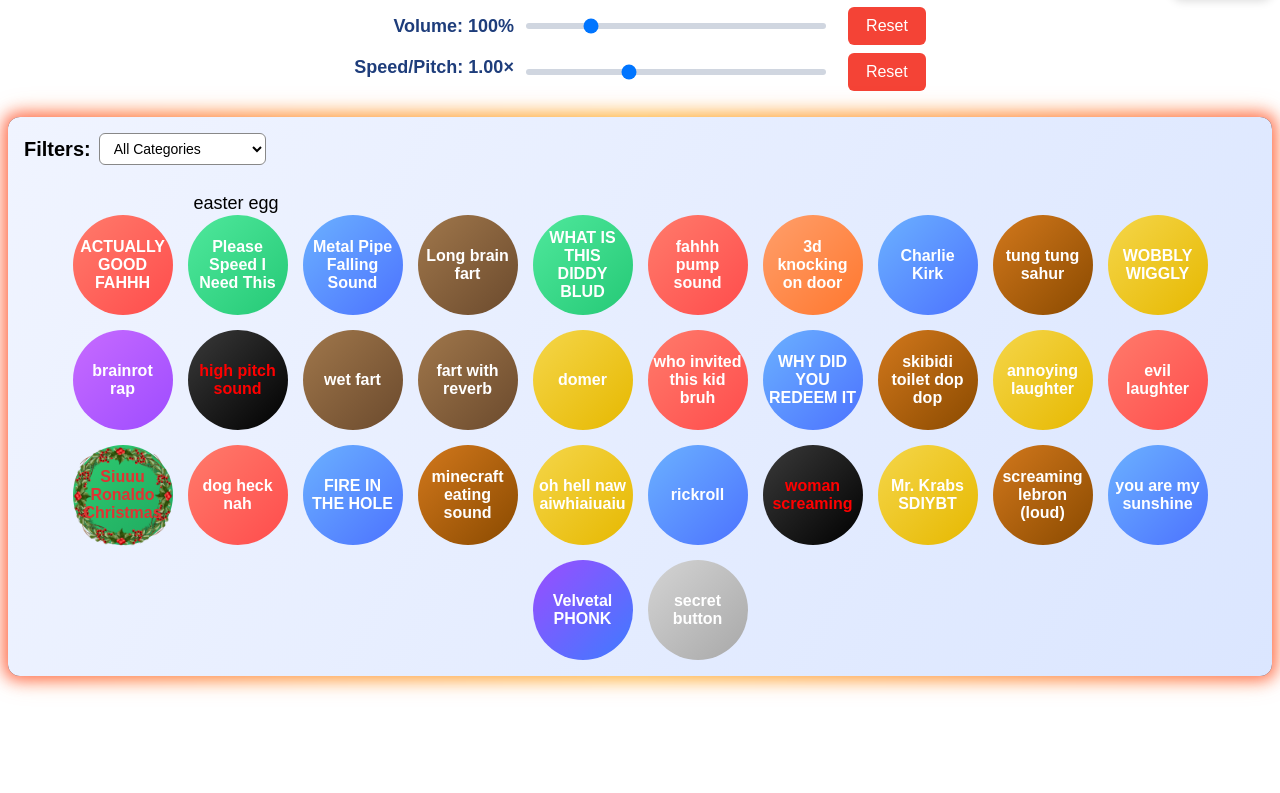
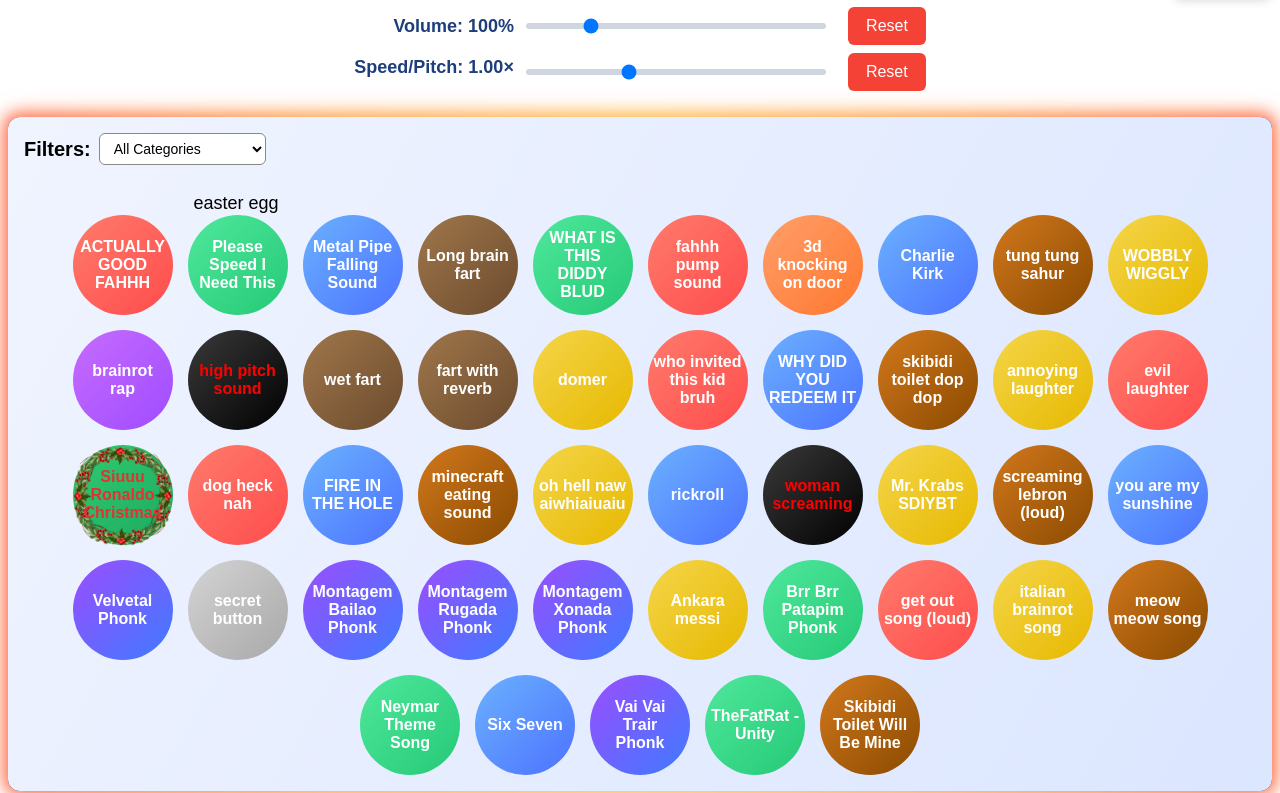
Before and after one commit to samch20102011-maker/website-repository, a plain HTML site: page soundboard.html in a window 1280 px wide. Shown: the part 391-1184 px from the top of the page. Drawn offline with Linux system fonts and the light colour scheme; no server answers.

Commit message:
New sounds (13)

```diff
--- a/soundboard.html
+++ b/soundboard.html
@@ -100,9 +100,22 @@
       <button class="sound-btn yellow-btn" id="mr-krabs-sdiybt" data-category="lse">Mr. Krabs SDIYBT</button>
       <button class="sound-btn orangebrown-btn" id="screaming-lebron" data-category="sse">screaming lebron (loud)</button>
       <button class="sound-btn blue-btn" id="you-are-my-sunshine" data-category="music">you are my sunshine</button>
-      <button class="sound-btn electric-btn" id="velvetal-phonk" data-category="music">Velvetal PHONK</button>
+      <button class="sound-btn electric-btn" id="velvetal-phonk" data-category="music">Velvetal Phonk</button>
       <button class="sound-btn lightgray-btn" id="secret-rickroll" data-category="random">secret button</button>
 
+      <button class="sound-btn electric-btn" id="montagem-bailao" data-category="music">Montagem Bailao Phonk</button>
+      <button class="sound-btn electric-btn" id="montagem-rugada" data-category="music">Montagem Rugada Phonk</button>
+      <button class="sound-btn electric-btn" id="montagem-xonada" data-category="music">Montagem Xonada Phonk</button>
+      <button class="sound-btn yellow-btn" id="ankara-messi" data-category="lse">Ankara messi</button>
+      <button class="sound-btn green-btn" id="brr-brr-patapim-phonk" data-category="music">Brr Brr Patapim Phonk</button>
+      <button class="sound-btn red-btn" id="get-out-song" data-category="music">get out song (loud)</button>
+      <button class="sound-btn yellow-btn" id="italian-brainrot-song" data-category="music">italian brainrot song</button>
+      <button class="sound-btn orangebrown-btn" id="meow-meow-song" data-category="music">meow meow song</button>
+      <button class="sound-btn green-btn" id="neymar-theme-song" data-category="music">Neymar Theme Song</button>
+      <button class="sound-btn blue-btn" id="sixseven-sound" data-category="sse">Six Seven</button>
+      <button class="sound-btn electric-btn" id="vai-vai-trair-phonk" data-category="music">Vai Vai Trair Phonk</button>
+      <button class="sound-btn green-btn" id="thefatrat-unity" data-category="music">TheFatRat - Unity</button>
+      <button class="sound-btn orangebrown-btn" id="skibidi-toilet-will-be-mine" data-category="music">Skibidi Toilet Will Be Mine</button>
 
     </div>
   </div>
--- a/soundboard.js
+++ b/soundboard.js
@@ -11,7 +11,7 @@ import {
 // CONFIG
 // -----------------------------
 const COOLDOWN = 60 * 1000;
-const MAX_LENGTH = 30;
+const MAX_LENGTH = 150;
 
 // -----------------------------
 // ELEMENTS
@@ -107,6 +107,19 @@ const sounds = {
   "screaming-lebron": "sounds/screaming-lebron.mp3",
   "you-are-my-sunshine": "sounds/you-are-my-sunshine.mp3",
   "velvetal-phonk": "sounds/velvetal-phonk.mp3",
+  "montagem-bailao": "sounds/montagem-bailao.mp3",
+  "montagem-rugada": "sounds/montagem-rugada.mp3",
+  "montagem-xonada": "sounds/montagem-xonada.mp3",
+  "ankara-messi": "sounds/ankara-messi.mp3",
+  "brr-brr-patapim-phonk": "sounds/brr-brr-patapim-phonk.mp3",
+  "get-out-song": "sounds/get-out-song.mp3",
+  "italian-brainrot-song": "sounds/italian-brainrot-song.mp3",
+  "meow-meow-song": "sounds/meow-meow-song.mp3",
+  "neymar-theme-song": "sounds/neymar-theme-song.mp3",
+  "sixseven-sound": "sounds/sixseven-sound.mp3",
+  "vai-vai-trair-phonk": "sounds/vai-vai-trair-phonk.mp3",
+  "thefatrat-unity": "sounds/thefatrat-unity.mp3",
+  "skibidi-toilet-will-be-mine": "sounds/skibidi-toilet-will-be-mine.mp3",
 };
 
 // -----------------------------
```
Also changed, not shown: 13 other files.
